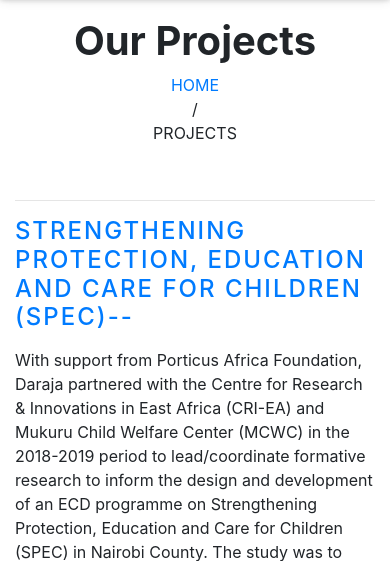
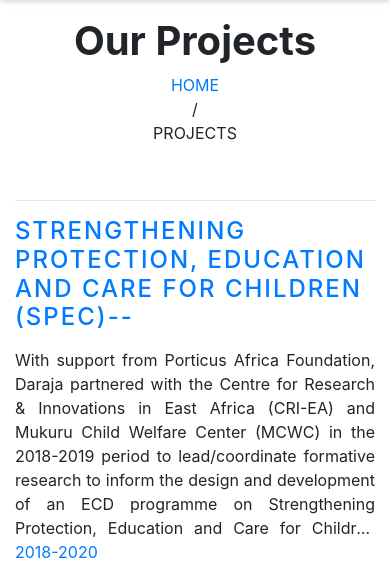
Before and after one commit to juma-moringa/Daraja-CIF, a Django app: page /projects/ in a window 390 px wide. Shown: the part 81-642 px from the top of the page. Run offline with Django 3.2, Linux system fonts and the light colour scheme; some libraries are stand-ins or nearby versions; some web fonts are replaced.

Commit message:
style projects paage

```diff
--- a/darajacifapp/templates/projects.html
+++ b/darajacifapp/templates/projects.html
@@ -8,11 +8,25 @@
         padding-bottom: 5%;
     }
 
-    .page-list>img {
+    .page-list img {
         height: 100%;
         width: 100%;
-        box-sizing: border-box;
-        margin-top: 20%;
+        object-fit: cover;
+        padding-top:3%;
+    }
+
+    .page-list p {
+        margin: 0;
+        /* text-indent: 1rem; */
+        text-align: justify;
+        display: -webkit-box;
+        -webkit-line-clamp: 8;
+        -webkit-box-orient: vertical;
+        overflow: hidden;
+    }
+
+    .image-block {
+        height: auto;
     }
 </style>
 {% include 'headernav.html' with pagetitle='Our Projects' navtitle='Projects' %}
@@ -21,7 +35,7 @@
     <div class="container">
         <div class="page-list mb-5 ">
             <div class="row mb-5">
-                <div class="col-sm-6 col-md-6 col-lg-6 text-block d-inline-block">
+                <div class="col-lg-6 text-block d-inline-block">
                     <div data-aos="fade-right" data-aos-duration="1800" class=" project page-description">
                         <hr class="mt-0 mb-3">
                         <h4 class="page-title mb-3"><a href="">STRENGTHENING PROTECTION, EDUCATION AND CARE FOR CHILDREN
@@ -43,20 +57,21 @@
                         <a class="btn-link" href="">2018-2020</a>
                     </div>
                 </div>
-                <div class="col-sm-6 col-md-6 col-lg-6  image-block">
+                <div class="col-lg-6 image-block">
                     <a href="">
-                        <img data-aos="fade-up" data-aos-duration="1800" src="https://mdbcdn.b-cdn.net/img/new/slides/042.webp"
-                            class="d-block w-100" alt="Camera" />
+                        <img data-aos="fade-up" data-aos-duration="1800"
+                            src="https://mdbcdn.b-cdn.net/img/new/slides/042.webp" class="d-block w-100" alt="Camera" />
                     </a>
                 </div>
             </div>
             <div class="row mb-5 flex-row-reverse">
-                <div class="col-lg-5 text-block d-inline-block">
+                <div class="col-lg-6 text-block d-inline-block">
                     <div data-aos="fade-left" data-aos-duration="1800" class="page-description">
                         <hr class="mt-0 mb-3">
                         <h4 class="page-title mb-3"><a href="">BABY CARE PROJECT
                             </a></h4>
-                        <p>in partnership with Aga Khan Foundation (AKF) to test an innovative model of quality,
+                        <p>in partnership with Aga Khan Foundation (AKF) to test an innovative
+                            model of quality,
                             cost-effective, and contextually relevant childcare centers that had the potential to be
                             taken to scale. The project increased access to quality ECD services for over 180 children
                             aged three months to four years. The project was implemented in Baba Dogo informal
@@ -68,10 +83,10 @@
                         <a class="btn-link" href="">2014-2018</a>
                     </div>
                 </div>
-                <div class="col-lg-7 image-block">
+                <div class="col-lg-6 image-block">
                     <a href="">
-                        <img data-aos="fade-up" data-aos-duration="1800" src="https://mdbcdn.b-cdn.net/img/new/slides/043.webp" class="img-fluid"
-                            alt="Camera" />
+                        <img data-aos="fade-up" data-aos-duration="1800"
+                            src="https://mdbcdn.b-cdn.net/img/new/slides/043.webp" class="d-block w-100" alt="Camera" />
                     </a>
                 </div>
             </div>
```
